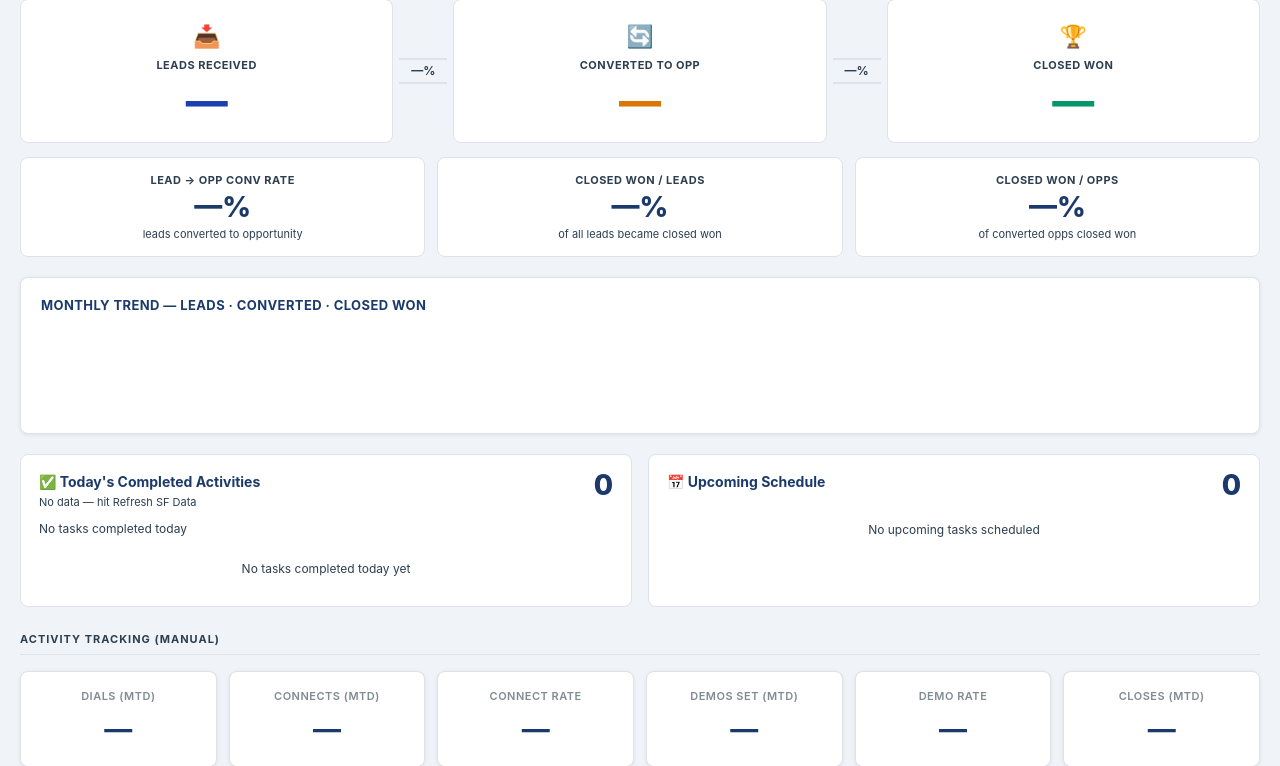
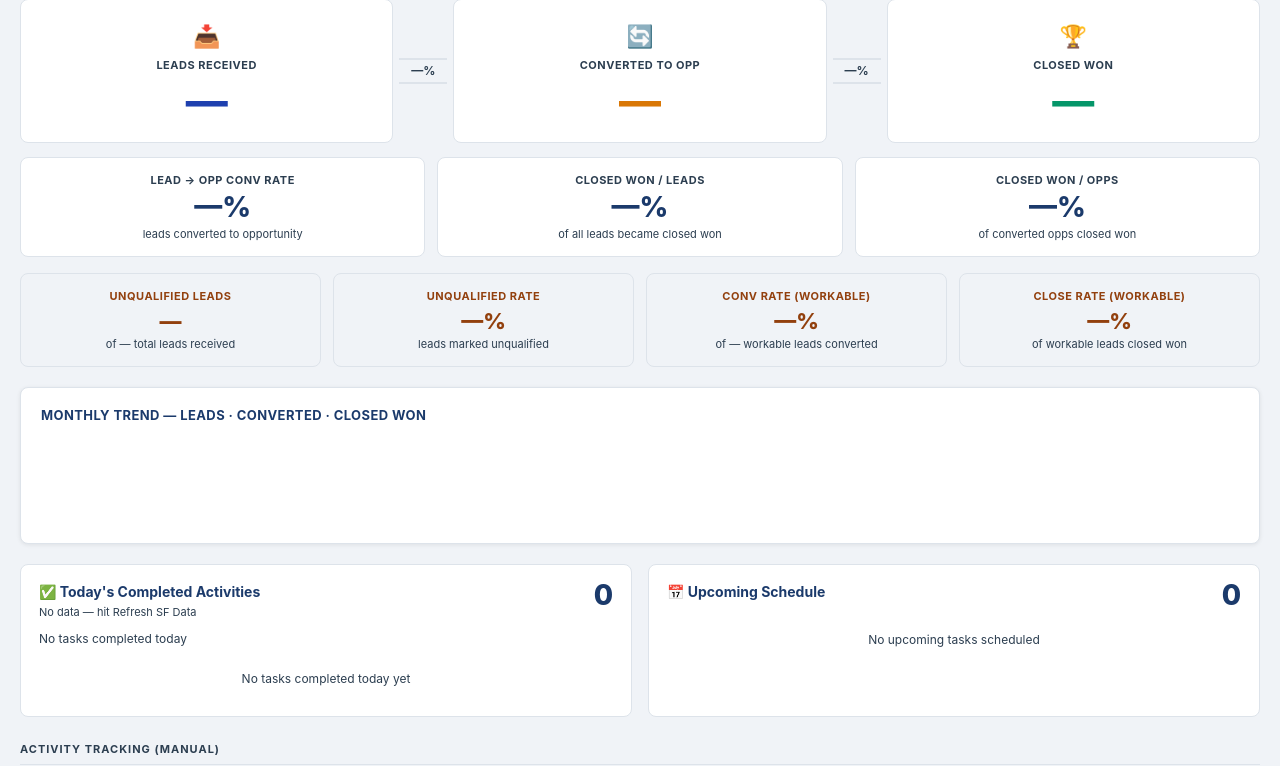
Before and after one commit to bmack99999/Inside-Sales-Claude, a Flask app: page /kpis in a window 1280 px wide. Shown: the part 151-917 px from the top of the page. Run offline with Flask 3, Linux system fonts and the light colour scheme; data that the repository does not hold is empty.

Commit message:
Add unqualified lead metrics to KPI boss view
Tracks unqualified count + rate per period. Shows 'workable' lead
conversion and close rates that exclude unqualified leads from the
denominator, giving a cleaner picture of actual pipeline efficiency.

Co-Authored-By: Claude Sonnet 4.6 <noreply@anthropic.com>

```diff
--- a/dashboard/static/style.css
+++ b/dashboard/static/style.css
@@ -651,6 +651,12 @@ body {
 .boss-ratio-value { font-size: 28px; font-weight: 800; color: var(--navy); line-height: 1.1; }
 .boss-ratio-sub   { font-size: 11px; color: var(--muted); margin-top: 3px; }
 
+/* ── Unqualified strip (4 cols, muted tone) ── */
+.boss-unq-row { grid-template-columns: repeat(4, 1fr); margin-top: -4px; }
+.boss-ratio-unq { background: var(--bg); border-color: var(--border); }
+.boss-ratio-unq .boss-ratio-value { color: #92400e; font-size: 22px; }
+.boss-ratio-unq .boss-ratio-label { color: #92400e; }
+
 /* ── Section Divider ── */
 .section-divider {
   font-size: 11px; font-weight: 700; text-transform: uppercase; letter-spacing: 1px;
--- a/dashboard/templates/kpis.html
+++ b/dashboard/templates/kpis.html
@@ -60,6 +60,30 @@
     <div class="boss-ratio-label">Closed Won / Opps</div>
     <div class="boss-ratio-value" id="br-close-vs-opps">—%</div>
     <div class="boss-ratio-sub">of converted opps closed won</div>
+  </div>
+</div>
+
+<!-- Unqualified breakdown -->
+<div class="boss-ratio-row boss-unq-row">
+  <div class="boss-ratio-card boss-ratio-unq">
+    <div class="boss-ratio-label">Unqualified Leads</div>
+    <div class="boss-ratio-value" id="br-unqualified">—</div>
+    <div class="boss-ratio-sub">of <span id="br-total-leads2">—</span> total leads received</div>
+  </div>
+  <div class="boss-ratio-card boss-ratio-unq">
+    <div class="boss-ratio-label">Unqualified Rate</div>
+    <div class="boss-ratio-value" id="br-unq-rate">—%</div>
+    <div class="boss-ratio-sub">leads marked unqualified</div>
+  </div>
+  <div class="boss-ratio-card boss-ratio-unq">
+    <div class="boss-ratio-label">Conv Rate (Workable)</div>
+    <div class="boss-ratio-value" id="br-conv-workable">—%</div>
+    <div class="boss-ratio-sub">of <span id="br-workable">—</span> workable leads converted</div>
+  </div>
+  <div class="boss-ratio-card boss-ratio-unq">
+    <div class="boss-ratio-label">Close Rate (Workable)</div>
+    <div class="boss-ratio-value" id="br-close-workable">—%</div>
+    <div class="boss-ratio-sub">of workable leads closed won</div>
   </div>
 </div>
 
@@ -181,14 +205,23 @@ function setPeriod(p) {
 
 function renderBossMetrics() {
   const d = metricsData[currentPeriod] || {};
-  document.getElementById('bm-leads').textContent      = d.total_leads     ?? '—';
-  document.getElementById('bm-opps').textContent       = d.converted_opps  ?? '—';
-  document.getElementById('bm-won').textContent        = d.closed_won      ?? '—';
-  document.getElementById('bm-conv-rate').textContent       = (d.conv_rate ?? '—') + '%';
+  // Funnel
+  document.getElementById('bm-leads').textContent      = d.total_leads    ?? '—';
+  document.getElementById('bm-opps').textContent       = d.converted_opps ?? '—';
+  document.getElementById('bm-won').textContent        = d.closed_won     ?? '—';
+  document.getElementById('bm-conv-rate').textContent       = (d.conv_rate          ?? '—') + '%';
   document.getElementById('bm-close-rate-opps').textContent = (d.close_rate_vs_opps ?? '—') + '%';
-  document.getElementById('br-conv-rate').textContent        = (d.conv_rate ?? '—') + '%';
-  document.getElementById('br-close-vs-leads').textContent  = (d.close_rate_vs_leads ?? '—') + '%';
-  document.getElementById('br-close-vs-opps').textContent   = (d.close_rate_vs_opps ?? '—') + '%';
+  // Ratio strip 1
+  document.getElementById('br-conv-rate').textContent        = (d.conv_rate           ?? '—') + '%';
+  document.getElementById('br-close-vs-leads').textContent   = (d.close_rate_vs_leads ?? '—') + '%';
+  document.getElementById('br-close-vs-opps').textContent    = (d.close_rate_vs_opps  ?? '—') + '%';
+  // Unqualified strip
+  document.getElementById('br-unqualified').textContent   = d.unqualified      ?? '—';
+  document.getElementById('br-unq-rate').textContent      = (d.unqualified_rate ?? '—') + '%';
+  document.getElementById('br-conv-workable').textContent  = (d.conv_rate_workable  ?? '—') + '%';
+  document.getElementById('br-close-workable').textContent = (d.close_rate_vs_workable ?? '—') + '%';
+  document.getElementById('br-total-leads2').textContent  = d.total_leads   ?? '—';
+  document.getElementById('br-workable').textContent      = d.workable_leads ?? '—';
 }
 
 function renderBossChart(monthly) {
```
Also changed, not shown: extract_salesforce.py (+24 -12 lines).
